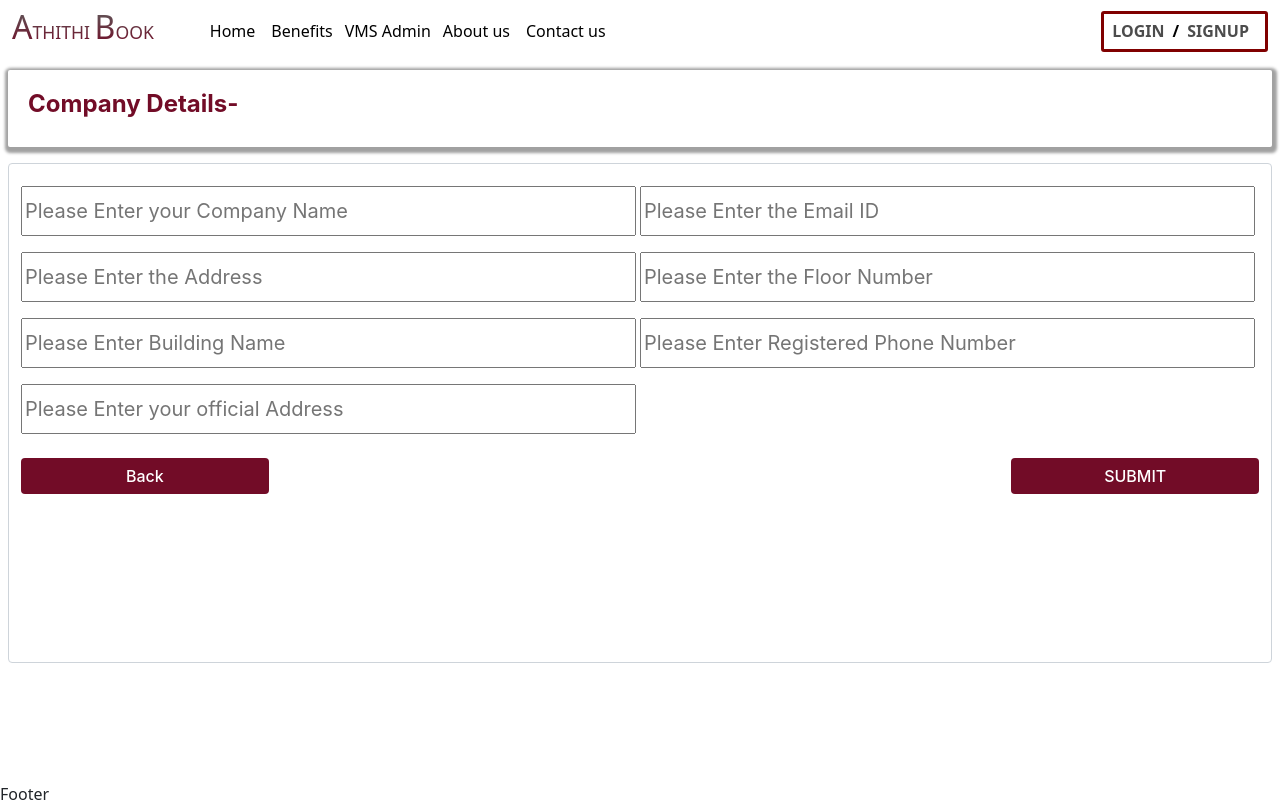
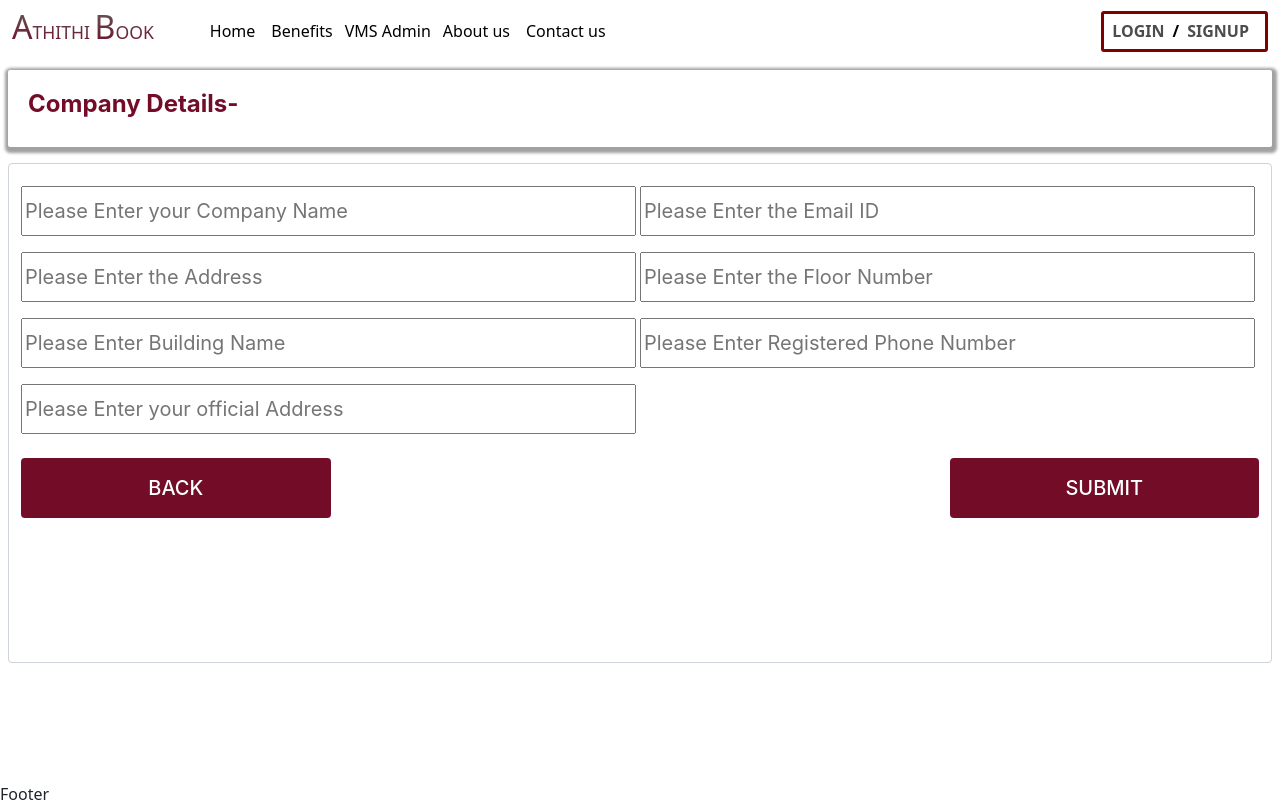
Before and after one commit to SengarArpit81/VMS-Atithi, a React (Create React App) app in the folder portalvms/: page /companydetails in a window 1280 px wide. Built offline with nearby package versions, Linux system fonts and the light colour scheme.

Commit message:
buttonupdated

```diff
--- a/portalvms/src/Components/CompanyDetails/Company-Button.css
+++ b/portalvms/src/Components/CompanyDetails/Company-Button.css
@@ -6,7 +6,9 @@
     font-weight: 500;
     justify-content: center;
     text-decoration: none;
-    width: 20%;
-    height: 36px;
+    width: 25%;
+    padding: 15px;
+    font-size: 20px;
+
 
 }
--- a/portalvms/src/Components/CompanyDetails/CompanyDetails.js
+++ b/portalvms/src/Components/CompanyDetails/CompanyDetails.js
@@ -300,9 +300,9 @@ const CompanyDetails = () => {
                         </Row>
                         <div className="d-flex mt-4 justify-content-between">
                             <Button className="d-flex Company-Button">
-                                Back
+                                BACK
                             </Button>
-                            <Button className="d-flex  Company-Button" style={{ float: "right" }}>
+                            <Button className="d-flex  Company-Button">
                                 SUBMIT
                             </Button>
                         </div>
```
